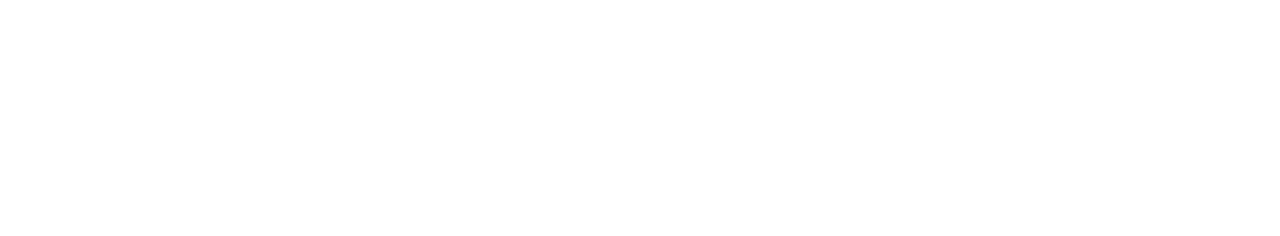
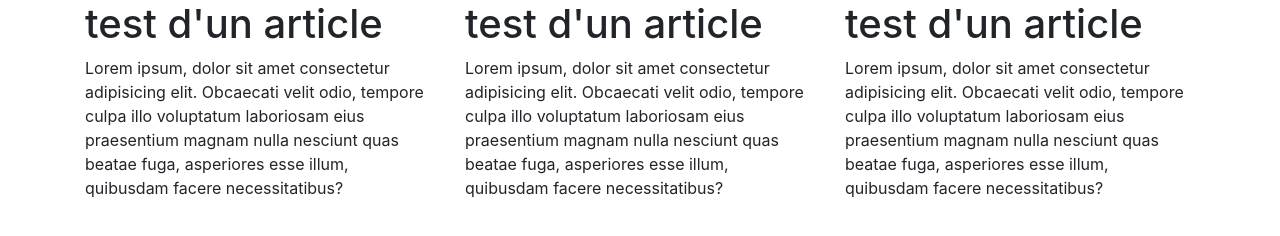
Before and after one commit to MichaelBourloo/Projet-objectifs, a plain HTML site: page index.html in a window 1280 px wide. Drawn offline with nearby package versions, Linux system fonts and the light colour scheme.

Commit message:
test bootstrap

```diff
--- a/assets/style/main.scss
+++ b/assets/style/main.scss
@@ -0,0 +1,6 @@
+// @import url("reset.css");
+
+.blue {
+    height: 600px;
+    background-color: blue;
+}
--- a/index.html
+++ b/index.html
@@ -1,14 +1,71 @@
 <!DOCTYPE html>
+<html lang="en">
+  <head>
+    <meta charset="utf-8">
+    <meta http-equiv="X-UA-Compatible" content="IE=edge">
+    <meta name="viewport" content="width=device-width, initial-scale=1">
+    <!-- The above 3 meta tags *must* come first in the head; any other head content must come *after* these tags -->
+    <title>Bootstrap 101 Template</title>
+
+    <!-- Bootstrap -->
+    <link href="./assets/style/bootstrap.min.css" rel="stylesheet">
+
+    <!-- HTML5 shim and Respond.js for IE8 support of HTML5 elements and media queries -->
+    <!-- WARNING: Respond.js doesn't work if you view the page via file:// -->
+    <!--[if lt IE 9]>
+      <script src="https://oss.maxcdn.com/html5shiv/3.7.3/html5shiv.min.js"></script>
+      <script src="https://oss.maxcdn.com/respond/1.4.2/respond.min.js"></script>
+    <![endif]-->
+  </head>
+  <body>
+    <div class="container-fluid">
+        <div class="container">
+            <div class="row">
+                <article class="col-md-4">
+                    <h1>test d'un article</h1>
+                    <p>
+                        Lorem ipsum, dolor sit amet consectetur adipisicing elit. Obcaecati velit odio, tempore culpa illo voluptatum laboriosam eius praesentium magnam nulla nesciunt quas beatae fuga, asperiores esse illum, quibusdam facere necessitatibus?
+                    </p>
+                </article>
+                <article class="col-md-4">
+                    <h1>test d'un article</h1>
+                    <p>
+                        Lorem ipsum, dolor sit amet consectetur adipisicing elit. Obcaecati velit odio, tempore culpa illo voluptatum laboriosam eius praesentium magnam nulla nesciunt quas beatae fuga, asperiores esse illum, quibusdam facere necessitatibus?
+                    </p>
+                </article>
+                <article class="col-md-4">
+                    <h1>test d'un article</h1>
+                    <p>
+                        Lorem ipsum, dolor sit amet consectetur adipisicing elit. Obcaecati velit odio, tempore culpa illo voluptatum laboriosam eius praesentium magnam nulla nesciunt quas beatae fuga, asperiores esse illum, quibusdam facere necessitatibus?
+                    </p>
+                </article>
+            </div>
+        </div>
+    </div>
+
+    <!-- jQuery (necessary for Bootstrap's JavaScript plugins) -->
+    <script src="https://ajax.googleapis.com/ajax/libs/jquery/1.12.4/jquery.min.js"></script>
+    <!-- Include all compiled plugins (below), or include individual files as needed -->
+    <script src="./assets/js/bootstrap.min.js"></script>
+  </body>
+</html>
+
+<!-- <!DOCTYPE html>
 <html lang="en">
 <head>
     <meta charset="UTF-8">
     <meta name="viewport" content="width=device-width, initial-scale=1.0">
     <meta http-equiv="X-UA-Compatible" content="ie=edge">
+    <link rel="stylesheet" href="./assets/style/bootstrap.min.css">
+    <link rel="stylesheet" href="./assets/style/main.css">
     <title>Portfolio</title>
 </head>
 <body>
+    <div class="container fluid blue">
+
+    </div>
 
     <script src="./assets/js/anime.min.js"></script>
     <script src="./assets/js/anim.js"></script>
 </body>
-</html>
+</html> -->
```
Also changed, not shown: assets/js/bootstrap.min.js (added), assets/style/bootstrap.min.css (added), assets/style/main.css, 2 other files.
